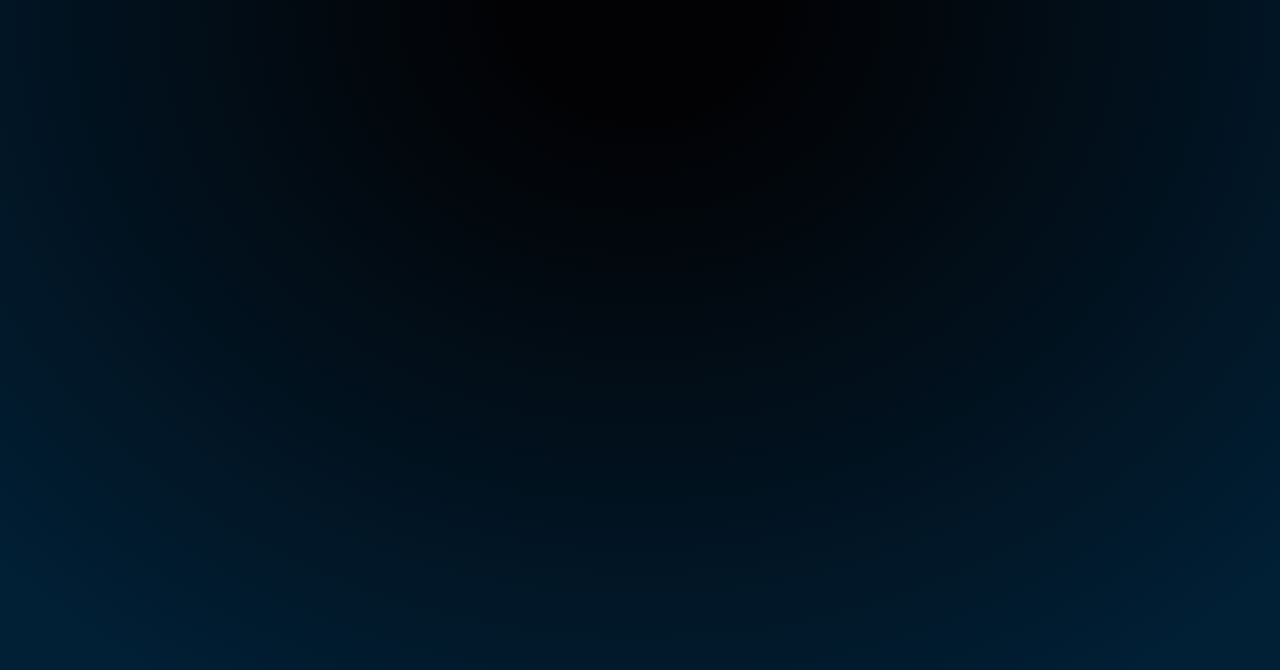
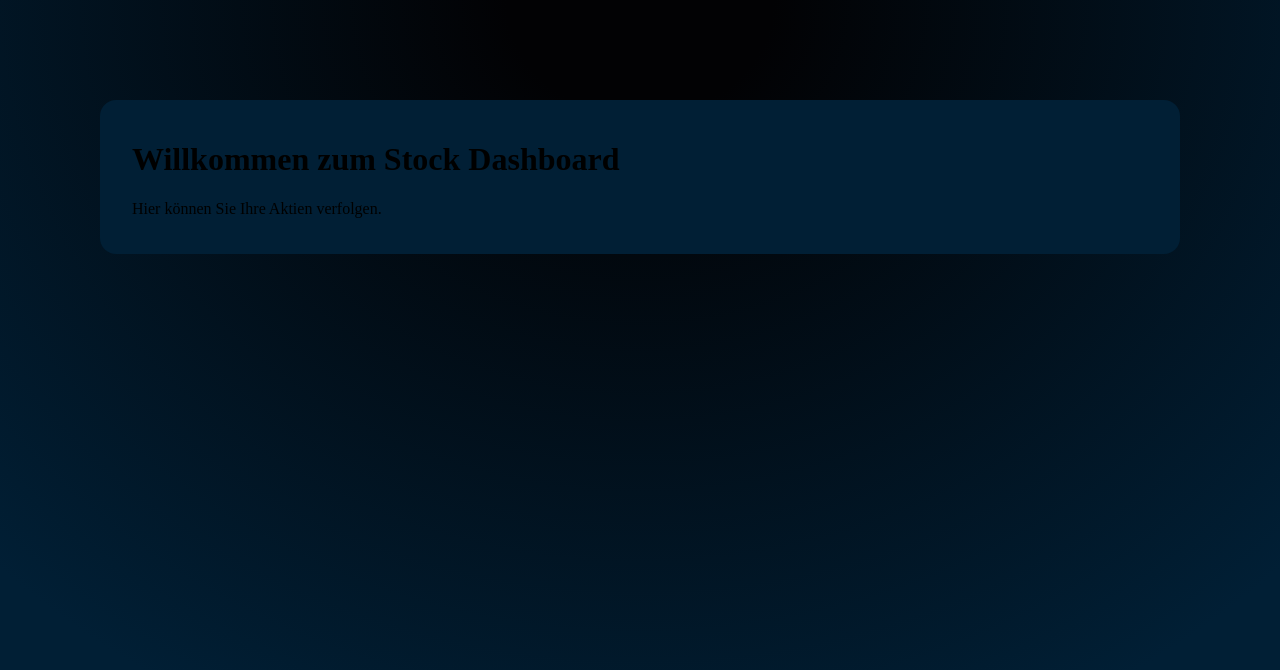
Before and after one commit to RobbyRunge/vuejs-stock-dashboard, a Vue app: page / in a window 1280 px wide. Shown: the top 670 px of the page. Built offline with nearby package versions, Linux system fonts and the light colour scheme.

Commit message:
feat(card): implement Card component and update App.vue structure

```diff
--- a/src/App.vue
+++ b/src/App.vue
@@ -1,11 +1,17 @@
 <template>
-  <div id="app"></div>
+  <Card>
+    <h1>Willkommen zum Stock Dashboard</h1>
+    <p>Hier können Sie Ihre Aktien verfolgen.</p>
+  </Card>
 </template>
 
 <script>
+import Card from './components/Card.vue';
+
 export default {
   name: 'App',
   components: {
+    Card
   }
 }
 </script>
@@ -13,11 +19,11 @@ export default {
 <style>
 body {
   margin: 0;
-  padding: 0;
-  box-sizing: border-box;
 }
 
 #app {
+  padding: 100px;
+  box-sizing: border-box;
   background: radial-gradient(71.11% 100% at 50% 0%, #020204 14.6%, #011F35 100%);
   width: 100vw;
   min-height: 100vh;
--- /dev/null
+++ b/src/components/Card.vue
@@ -0,0 +1,19 @@
+<template>
+  <div class="card">
+    <slot></slot>
+  </div>
+</template>
+
+<script>
+export default {
+  name: 'BaseCard'
+}
+</script>
+
+<style scoped>
+.card {
+  background-color: #011F35;
+  border-radius: 16px;
+  padding: 20px 32px 20px 32px;
+}
+</style>
```
